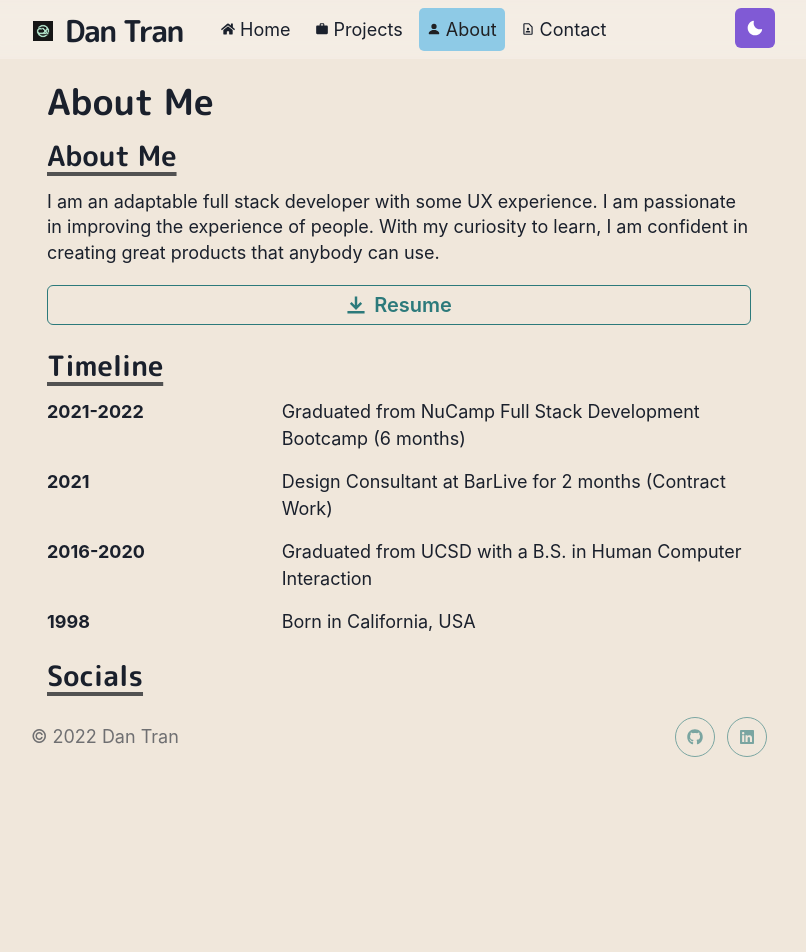
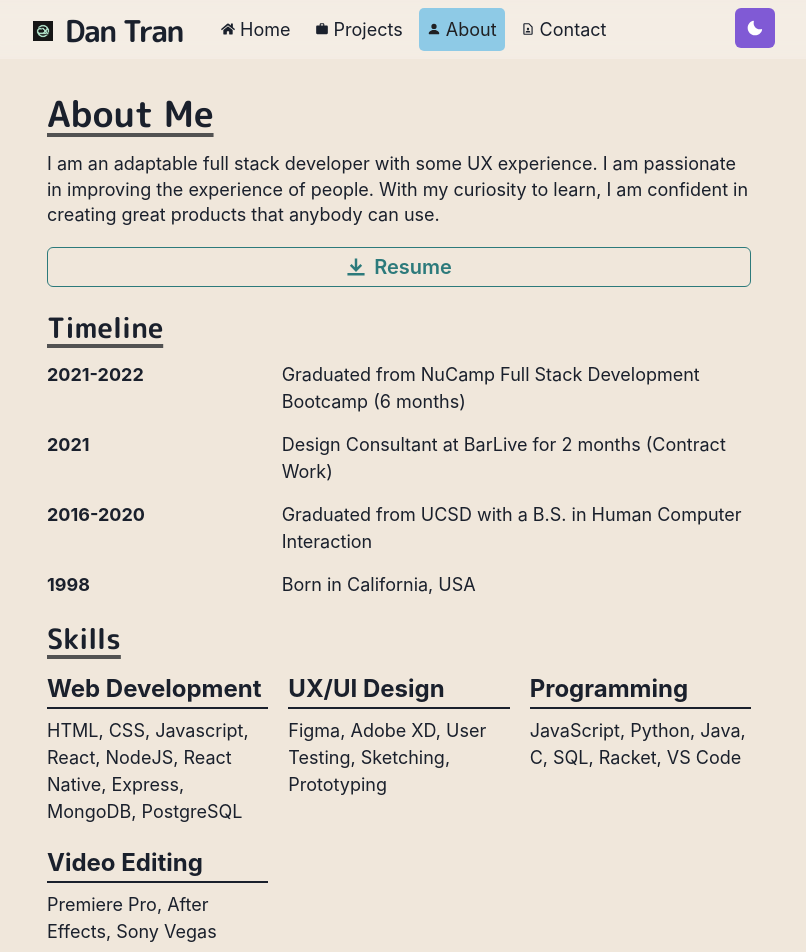
Before and after one commit to dantran16/portfolio-site, a Next.js app: page /about in a window 1280 px wide. Shown: the top 952 px of the page, without its empty margins (241-1047 px from the left). Before the commit the page ends 800 px from the top, so only its background shows below. Built offline with nearby package versions, Linux system fonts and the light colour scheme.

Commit message:
Resume is now accessible, added a skils section to about, added two paragraphs in contact, cleaned up/fixed bugs on pinterest, temporal, and home page

```diff
--- a/package.json
+++ b/package.json
@@ -7,6 +7,7 @@
     "dev": "next dev",
     "build": "next build",
     "prettier": "prettier -write .",
+    "start": "next start",
     "lint": "next lint"
   },
   "repository": {
--- a/pages/about.js
+++ b/pages/about.js
@@ -1,4 +1,4 @@
-import { Heading, Container, Link, Button } from "@chakra-ui/react"
+import { GridItem, Heading, Container, Button, Grid, Text } from "@chakra-ui/react"
 import Layout from "../components/layouts/article"
 import Section from "../components/section"
 import Paragraph from "../components/paragraph"
@@ -6,23 +6,20 @@ import { BioSection, BioYear, BioDescription } from "../components/bio"
 import { DownloadIcon } from "@chakra-ui/icons"
 
 const About = () => {
+  const downloadFile = () => {
+    window.location.href = "/downloads/resume.pdf"
+  }
   return (
     <Layout title="About">
       <Container maxW='container.md'>
-        <Heading as="h3" fontSize={36} mb={4}>
-          About Me
-        </Heading>
-
         <Section delay={0.1}>
-          <Heading as="h3" variant="section-title">
+          <Heading as="h3" fontSize={36} mb={4} variant="section-title">
             About Me
           </Heading>
           <Paragraph>
             I am an adaptable full stack developer with some UX experience. I am passionate in improving the experience of people. With my curiosity to learn, I am confident in creating great products that anybody can use.
           </Paragraph>
-          <Link href='../public/downloads/resume.pdf' download>
-            <Button fontSize={20} isFullWidth={true} leftIcon={<DownloadIcon />} colorScheme="teal" variant='outline'>Resume</Button>
-          </Link>
+          <Button fontSize={20} isFullWidth={true} leftIcon={<DownloadIcon />} colorScheme="teal" variant='outline' onClick={downloadFile}>Resume</Button>
         </Section>
 
         <Section delay={0.2}>
@@ -49,9 +46,29 @@ const About = () => {
         </Section>
         <Section delay={0.3}>
           <Heading as="h3" variant="section-title">
-            Socials
+            Skills
           </Heading>
+          <Grid templateColumns={{base: '1fr', md: 'repeat(3, 1fr)'}} gap={5}>
+            <GridItem display='flex' flexDirection='column' justify='space-around'>
+              <Text borderBottom='2px solid' mb={2} fontWeight={700} fontSize={24}>Web Development</Text>
+              <Text>HTML, CSS, Javascript, React, NodeJS, React Native, Express, MongoDB, PostgreSQL</Text>
+            </GridItem>
+            <GridItem display='flex' flexDirection='column' justify='space-around'>
+              <Text borderBottom='2px solid' mb={2} fontWeight={700} fontSize={24}>UX/UI Design</Text>
+              <Text>Figma, Adobe XD, User Testing, Sketching, Prototyping</Text>
+            </GridItem>
+            <GridItem display='flex' flexDirection='column' justify='space-around'>
+              <Text borderBottom='2px solid' mb={2} fontWeight={700} fontSize={24}>Programming</Text>
+              <Text>JavaScript, Python, Java, C, SQL, Racket, VS Code </Text>
+            </GridItem>
+            <GridItem display='flex' flexDirection='column' justify='space-around'>
+              <Text borderBottom='2px solid' mb={2} fontWeight={700} fontSize={24}>Video Editing</Text>
+              <Text>Premiere Pro, After Effects, Sony Vegas</Text>
+            </GridItem>
+          </Grid>
         </Section>
+
+
       </Container>
     </Layout>
   )
--- a/pages/index.js
+++ b/pages/index.js
@@ -73,12 +73,6 @@ const Page = () => {
           </Box>
         </Section>
 
-        <Section delay={0.3}>
-          <Heading as="h3" variant="section-title">
-            Skills
-          </Heading>
-        </Section>
-
       </Container>
     </Layout>
   )
--- a/pages/projects/pinterest.js
+++ b/pages/projects/pinterest.js
@@ -8,7 +8,7 @@ import Section from "../../components/section";
 
 const Project = () => (
   <Layout title="Pinterest">
-    <Container>
+    <Container maxW='container.md'>
       <Title>
           Pinterest Component Redesign <Tag>2020</Tag>
       </Title>
--- a/pages/projects/temporal.js
+++ b/pages/projects/temporal.js
@@ -9,7 +9,7 @@ import TableOfContents from '../../components/tableofcontents'
 const Project = () => {
   return (
     <Layout title="Temporal">
-      <Container>
+      <Container maxW='container.md'>
         <Title>
           Temporal <Tag>2019</Tag>
         </Title>
```
Also changed, not shown: pages/contact.js (+10 -5 lines).
